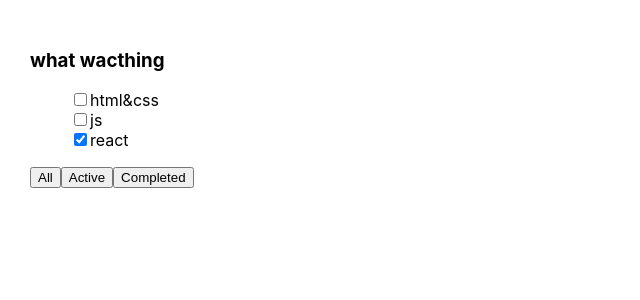
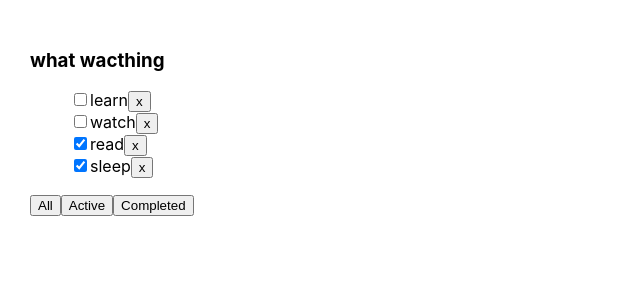
Before and after one commit to Asya0/todo-list, a React (Create React App) app in the folder todolist/: page / in a window 1280 px wide. Shown: the top 300 px of the page, without its empty margins (0-640 px from the left). Built offline with nearby package versions, Linux system fonts and the light colour scheme.

Commit message:
feat: create function removeTask

```diff
--- a/todolist/src/App.js
+++ b/todolist/src/App.js
@@ -1,17 +1,28 @@
 import './App.css';
 import { Todolist } from './Todolist';
+import { useState } from "react";
+
 
 function App() {
 
-let tasks1 = [
-  {id: 1, title: "learn", isDone: false},
-  {id: 2, title: "watch", isDone: false},
-  {id: 3, title: "read", isDone: true},
-]
+  let tasks = [
+    { id: 1, title: "learn", isDone: false },
+    { id: 2, title: "watch", isDone: false },
+    { id: 3, title: "read", isDone: true },
+    { id: 4, title: "sleep", isDone: true }
+  ]
+
+  useState(tasks)
+
+  function removeTask(id) {
+    tasks = tasks.filter((i) => i.id !== id)
+    debugger
+    console.log(tasks)
+  }
 
   return (
     <div className="App">
-      <Todolist title="what wacthing" tasks={tasks1} />
+      <Todolist title="what wacthing" tasks={tasks} removeTask={removeTask} />
     </div>
   );
 }
--- a/todolist/src/Todolist.js
+++ b/todolist/src/Todolist.js
@@ -1,16 +1,22 @@
 import { useState } from "react";
 
 export function Todolist(props) {
-
   return (
     <div>
-      {/* TODO LIST */}
       <h3>{props.title}</h3>
 
       <ul>
-        <li><input type='checkbox' checked={props.tasks[0].isDone} /><span>html&css</span></li>
-        <li><input type='checkbox' checked={props.tasks[1].isDone} /><span>js</span></li>
-        <li><input type='checkbox' checked={props.tasks[2].isDone} /><span>react</span></li>
+        {
+          //рисуем здесь li
+          //выводит столько li сколько id у переменной task в App.js
+          props.tasks.map((i) => {
+            return <li><input type='checkbox' checked={i.isDone} />
+              <span>{i.title}</span>
+              <button onClick={() => { props.removeTask(i.id) }}>x</button>
+            </li>
+          })
+        }
+
       </ul>
       <div>
         <button>All</button>
```
